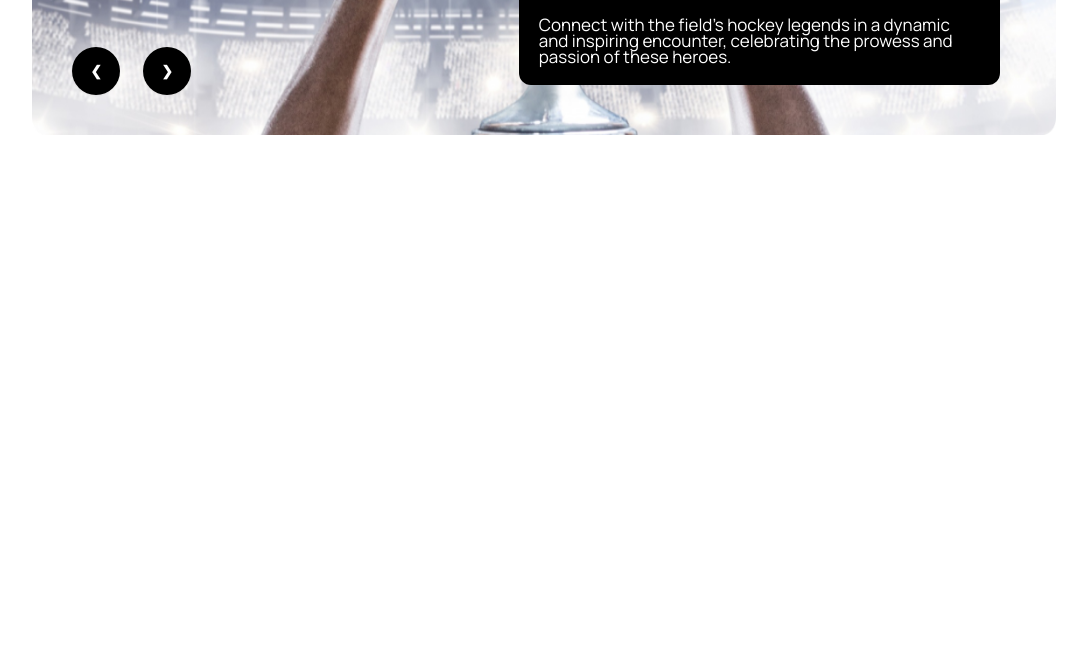
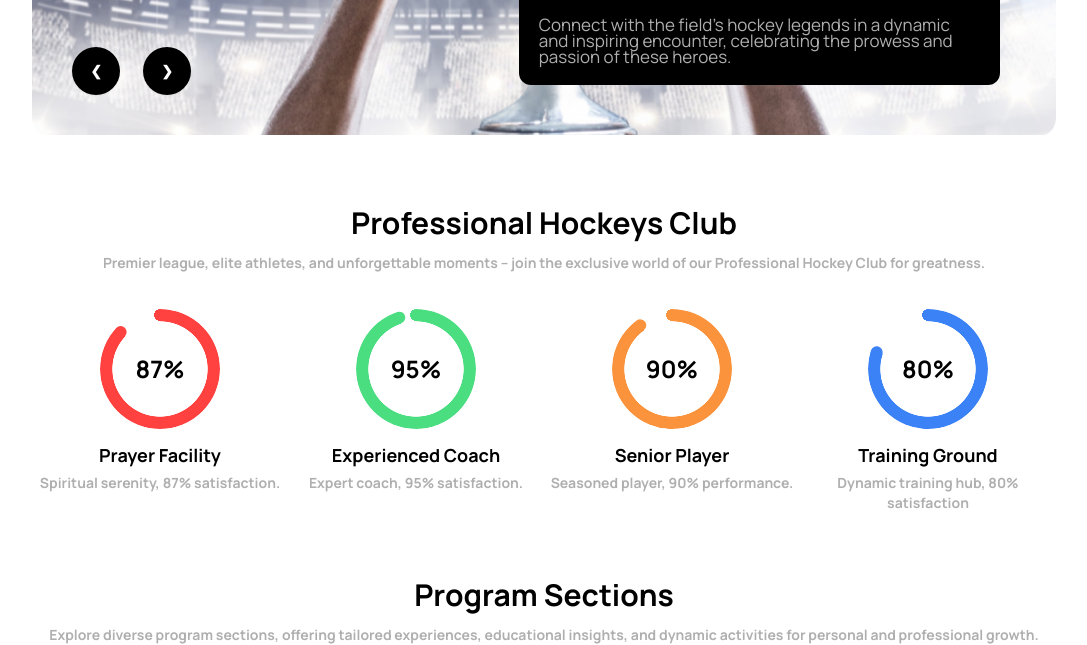
Before and after one commit to muhammadsaif7717/Hockey, a plain HTML site: page index.html in a window 1280 px wide. Shown: the part 577-1222 px from the top of the page, without its empty margins (96-1183 px from the left). Before the commit the page ends 800 px from the top, so only its background shows below. Drawn offline with nearby package versions, Linux system fonts and the light colour scheme.

Commit message:
Section Progress Added

```diff
--- a/index.html
+++ b/index.html
@@ -25,7 +25,7 @@
           colors: {
             org: '#E76F51',
             primary: '#FF4240',
-            org2: '#FF8938',
+            secondary: '#AFAFAF',
           }
         }
       }
@@ -108,18 +108,66 @@
         </div>
       </div>
       <!-- box -->
-        <div class="bg-black space-y-2 static rounded-xl p-5 md:absolute md:w-[50%] md:bottom-5 md:right-5 md:space-y-1 lg:w-[47%] lg:bottom-14 lg:right-14 lg:space-y-3 xl:space-y-5">
-          <h1 class="text-white font-bold text-xl md:text-[15px] lg:text-xl xl:text-2xl">Meet all the heroes from the field</h1>
-          <p class="text-white text-xs md:text-[12px] lg:text-[15px] xl:text-[17px]">Connect with the field's hockey legends in a dynamic and inspiring encounter, celebrating the prowess and passion of these heroes.</p>
+      <div
+        class="bg-black space-y-1 static rounded-xl p-5 md:absolute md:w-[50%] md:bottom-5 md:right-5 md:space-y-1 lg:w-[47%] lg:bottom-14 lg:right-14 lg:space-y-3 xl:space-y-5">
+        <h1 class="text-white font-bold text-xl md:text-[15px] lg:text-xl xl:text-2xl">Meet all the heroes from the
+          field</h1>
+        <p class="text-secondary text-xs md:text-[12px] lg:text-[15px] xl:text-[17px]">Connect with the field's hockey
+          legends in a dynamic and inspiring encounter, celebrating the prowess and passion of these heroes.</p>
       </div>
     </div>
   </header>
   <!-- main -->
-  <main>
+  <main class="w-[90%] md:w-[80%] mx-auto">
+    <!-- Section Progress -->
+    <section>
+      <div class="text-center mt-6 md:mt-16 space-y-1 md:space-y-3">
+        <h1 class="font-bold text-3xl text-black">Professional Hockeys Club</h1>
+        <p class="font-bold text-sm text-secondary">Premier league, elite athletes, and unforgettable moments – join the
+          exclusive world of our Professional Hockey Club for greatness. </p>
+      </div>
+      <div class="grid mt-14 justify-items-center grid-cols-1  md:grid-cols-2 lg:grid-cols-4">
+        <!-- progress-1 -->
+        <div class="space-y-1  items-center text-center">
+          <div class="radial-progress text-primary scale-150" style="--value:87;" role="progressbar"><span
+              class="text-black font-bold">87%</span></div>
+          <h1 class="font-bold text-lg text-black pt-7">Prayer Facility</h1>
+          <p class="font-bold text-sm text-secondary">Spiritual serenity, 87% satisfaction.</p>
+        </div>
+        <!-- progress-2 -->
+        <div class="mt-14 md:mt-0 space-y-1  items-center text-center">
+          <div class="radial-progress text-green-400  scale-150" style="--value:95;" role="progressbar"><span
+              class="text-black font-bold">95%</span></div>
+          <h1 class="font-bold text-lg text-black  pt-7">Experienced Coach</h1>
+          <p class="font-bold text-sm text-secondary">Expert coach, 95% satisfaction.</p>
+        </div>
+        <!-- progress-3 -->
+        <div class="mt-14 lg:mt-0 space-y-1  items-center text-center">
+          <div class="radial-progress text-orange-400  scale-150" style="--value:90;" role="progressbar"><span
+              class="text-black font-bold">90%</span></div>
+          <h1 class="font-bold text-lg text-black pt-7">Senior Player</h1>
+          <p class="font-bold text-sm text-secondary">Seasoned player, 90% performance.</p>
+        </div>
+        <!-- progress-4 -->
+        <div class="mt-14 lg:mt-0 space-y-1  items-center text-center">
+          <div class="radial-progress text-blue-500  scale-150" style="--value:80;" role="progressbar"><span
+              class="text-black font-bold">80%</span></div>
+          <h1 class="font-bold text-lg text-black pt-7">Training Ground</h1>
+          <p class="font-bold text-sm text-secondary">Dynamic training hub, 80% satisfaction</p>
+        </div>
+      </div>
+    </section>
 
+    <!-- section Program -->
+    <section>
+      <div class="text-center mt-6 md:mt-16 space-y-1 md:space-y-3">
+        <h1 class="font-bold text-3xl text-black">Program Sections</h1>
+        <p class="font-bold text-sm text-secondary">Explore diverse program sections, offering tailored experiences, educational insights, and dynamic activities for personal and professional growth.</p>
+      </div>
+    </section>
   </main>
   <!-- footer -->
-  <footer>
+  <footer class="w-[90%] md:w-[80%] mx-auto">
 
   </footer>
 </body>
```
Lines whose indentation alone changed are shown as unchanged.
